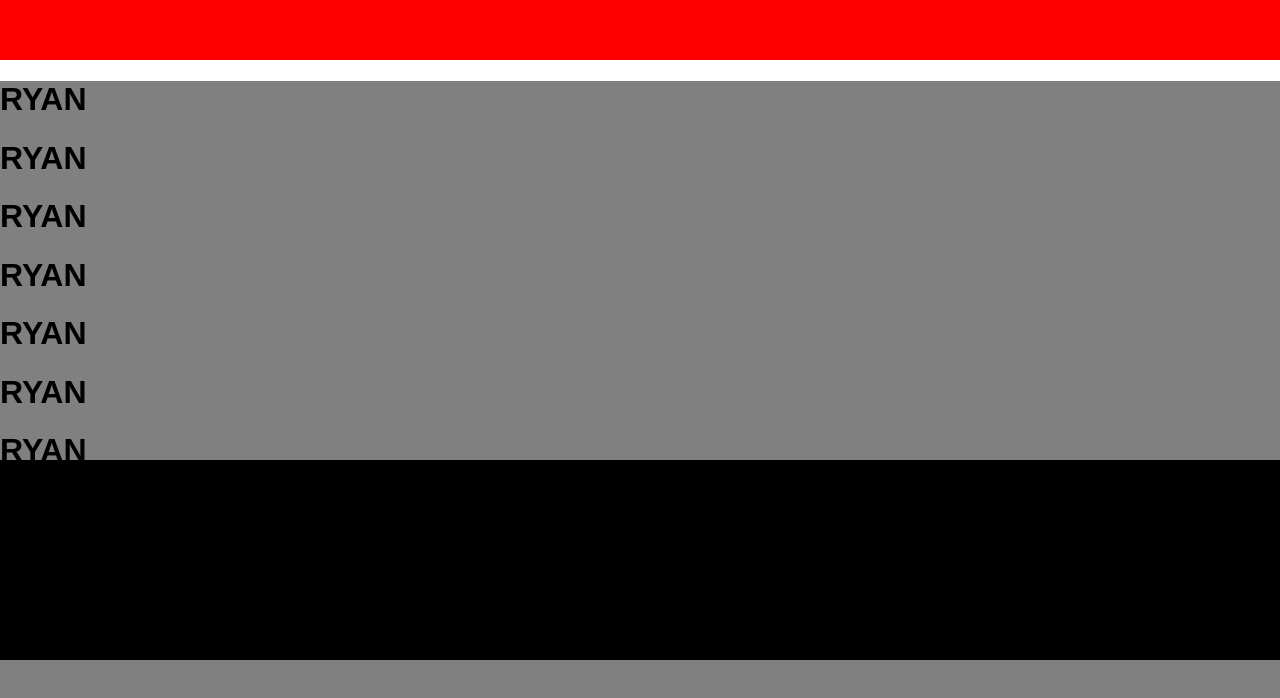
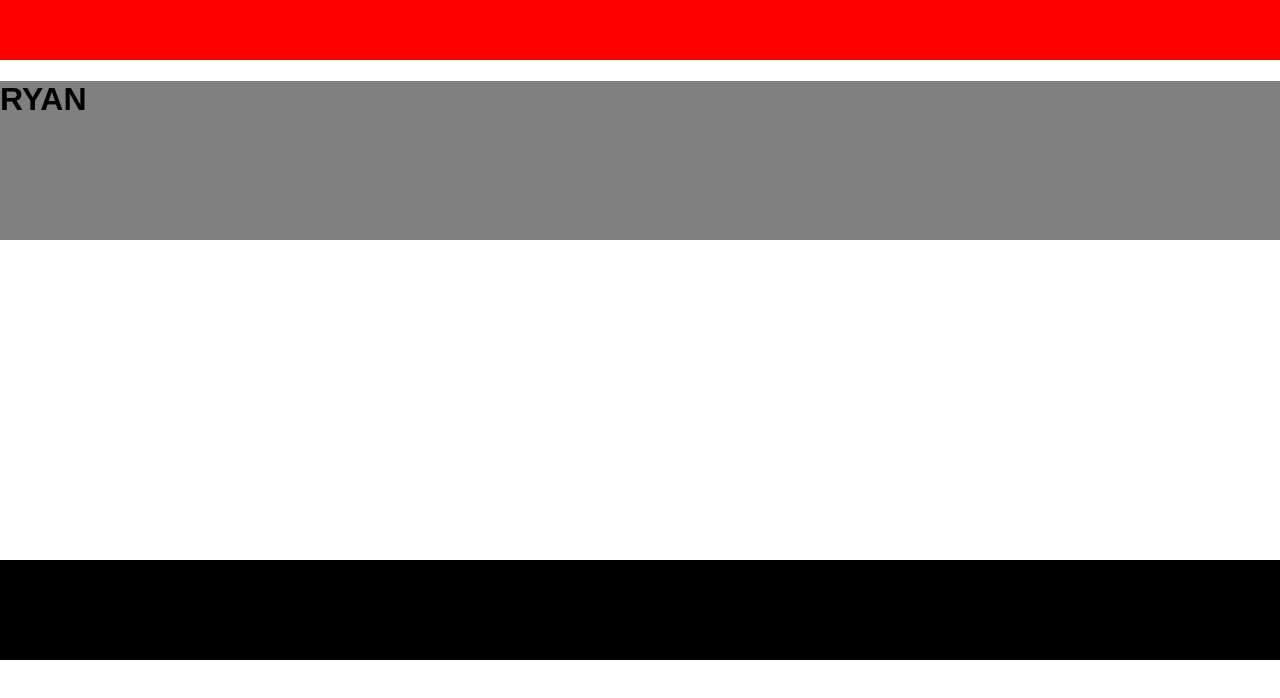
Before and after one commit to ras70lsa/WebPage, a React (Create React App) app: page / in a window 1280 px wide. Shown: the part 140-838 px from the top of the page. After the commit the page ends 800 px from the top, so only its background shows below. Built offline with nearby package versions, Linux system fonts and the light colour scheme.

Commit message:
pushing to server

```diff
--- a/server.js
+++ b/server.js
@@ -3,7 +3,7 @@ var app = express();
 const port = 3000;
 
 app.get('/', function(req, res){
-  res.send('hello world');
+  res.send('hello');
 });
 
 app.listen(port);
--- a/src/App.js
+++ b/src/App.js
@@ -10,13 +10,6 @@ class App extends Component {
       <div>
         <div style = {styles.container}/>
         <div style = {styles.con}>
-          <h1> RYAN</h1>
-          <h1> RYAN</h1>
-          <h1> RYAN</h1>
-          <h1> RYAN</h1>
-          <h1> RYAN</h1>
-          <h1> RYAN</h1>
-          <h1> RYAN</h1>
           <h1> RYAN</h1>
         </div>
         <div style = {styles.footer}>
@@ -36,7 +29,7 @@ let styles = {
 
   con: {
     backgroundColor: 'gray',
-    paddingBottom: 200,
+    paddingBottom: 100,
     margin: 0
   },
 
@@ -44,7 +37,7 @@ let styles = {
     position: 'fixed',
     backgroundColor: 'black',
     bottom: 0,
-    height: 200,
+    height: 100,
     width: '100%'
   }
 }
```
